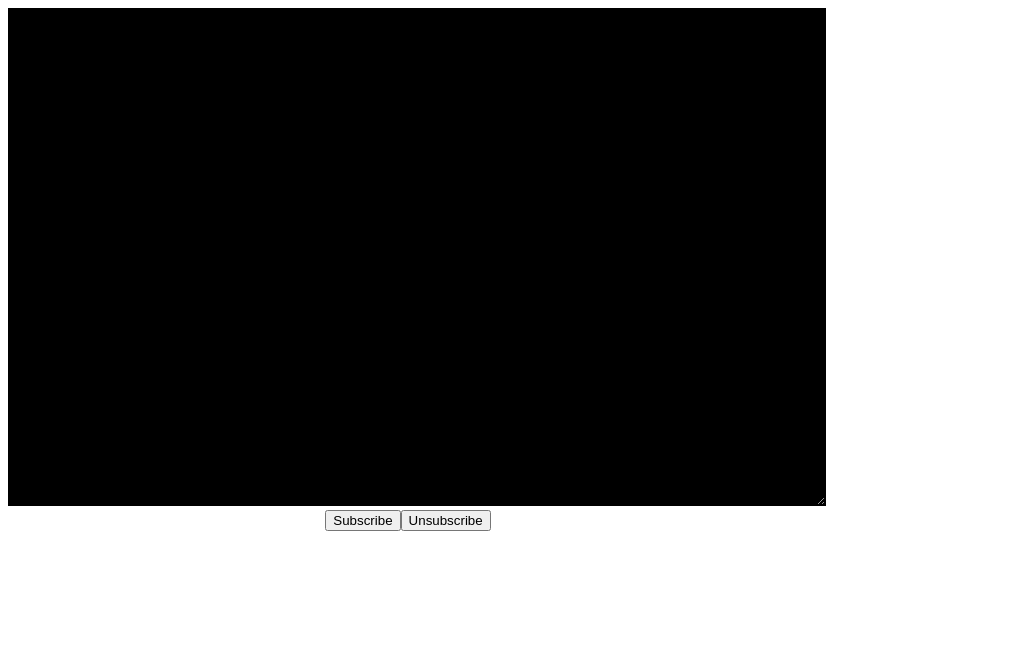
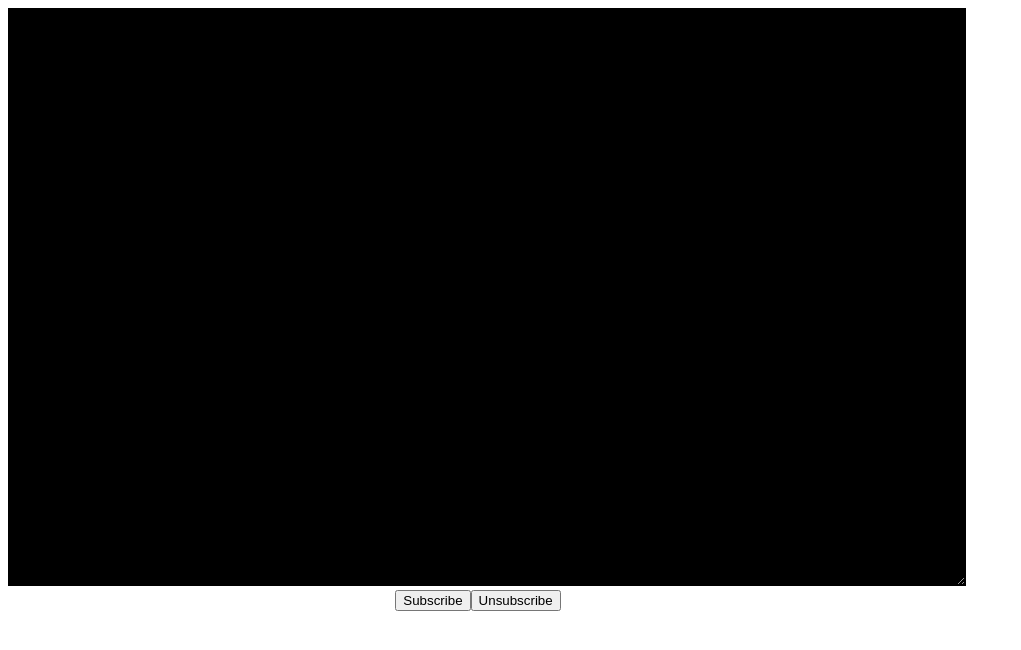
Before and after one commit to codemodus/termsrv, a plain HTML site: page public/index.html in a window 1280 px wide. Shown: the whole page, without its empty margins (0-1021 px from the left). Drawn offline with Linux system fonts and the light colour scheme.

Commit message:
Increase size of html terminal and remove scrollbar.

```diff
--- a/public/index.html
+++ b/public/index.html
@@ -4,8 +4,8 @@
 <style>
   .terminal {
     margin: 0px;
-    width: 800px;
-    height: 480px;
+    width: 940px;
+    height: 560px;
     background-color: #000;
     border: 1px solid #000;
     color: #00ff00;
@@ -13,10 +13,11 @@
     font-family: courier new;
     font-size: medium;
     font-weight: bold;
+    overflow:hidden;
   }
 
   .menu {
-    width: 800px;
+    width: 940px;
     display: flex;
     justify-content: center;
   }
```
Also changed, not shown: 1 other file.
